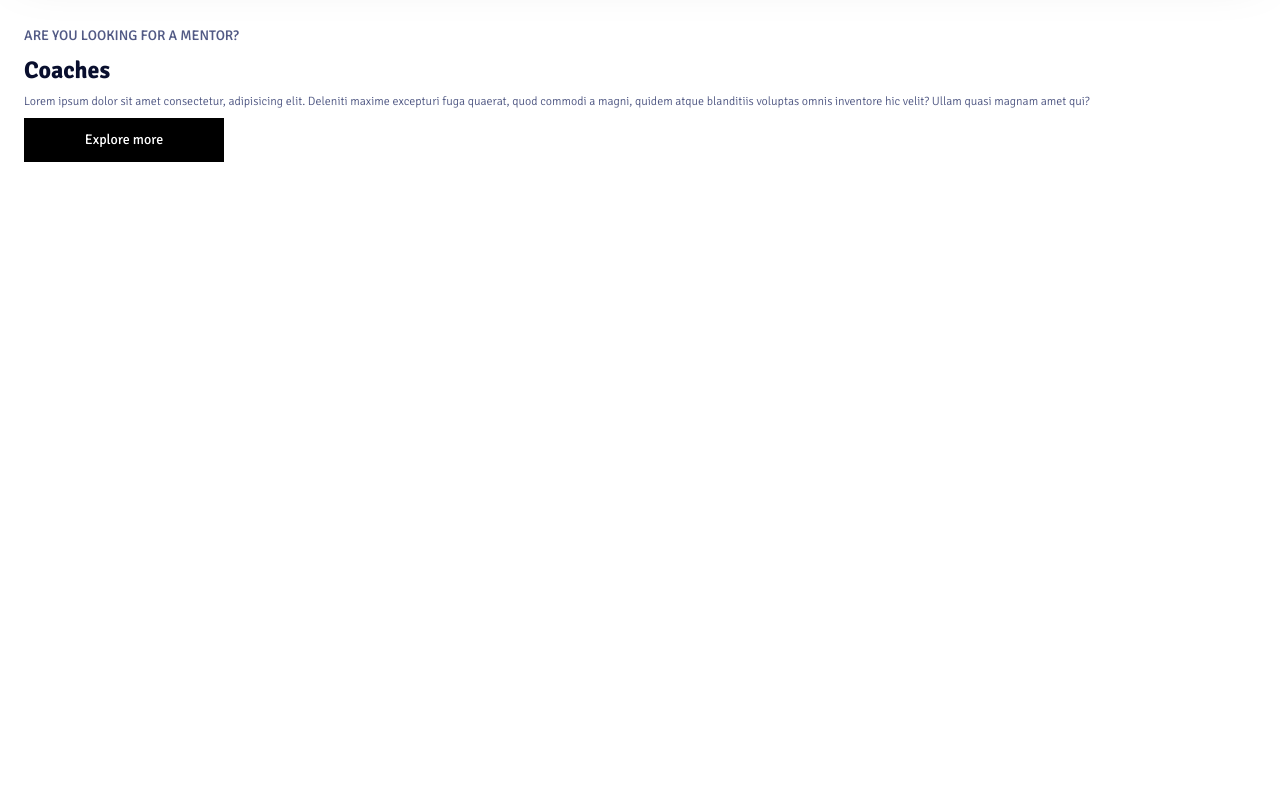
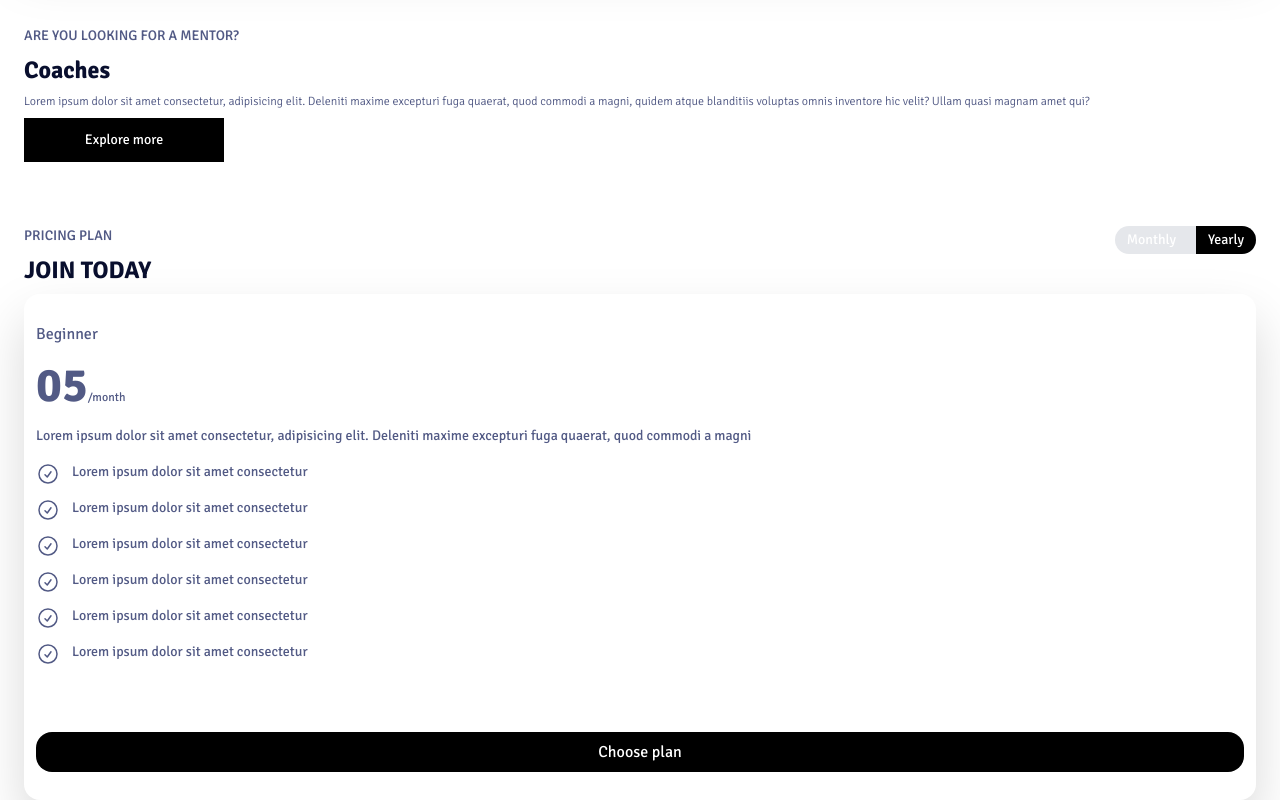
Before and after one commit to basilgoodluck/gym-website, a React (Vite) app in the folder client/: page / in a window 1280 px wide. Shown: the part 3703-4503 px from the top of the page. Before the commit the page ends 3865 px from the top, so only its background shows below. Built offline with nearby package versions, Linux system fonts and the light colour scheme; the HTML template or start-up script is replaced by a standard one.

Commit message:
updated pricing

```diff
--- a/client/src/scenes/home/components/pricing/index.tsx
+++ b/client/src/scenes/home/components/pricing/index.tsx
@@ -2,13 +2,66 @@ type Props = {}
 
 function Pricing({}: Props) {
   return (
-    <div>
-        <div>
-            <div>
+    <div className="flex flex-col gap-4 px-6 mt-6">
+        <div className="flex flex-col gap-2">
+          <div className="flex justify-between items-start">
+            <div className="flex flex-col gap-2">
+              <p className="font-medium uppercase text-sm">Pricing plan</p>
+              <h1 className="text-primary-500 font-bold text-2xl">JOIN TODAY</h1>
+            </div>
+            <div className="flex gap-2 bg-gray-200 rounded-2xl text-white text-sm">
+              <button className="rounded-s-2xl px-3 py-1">Monthly</button>
+              <button className="bg-black h-full w-full rounded-e-2xl py-1 px-3">Yearly</button>
+            </div>
+          </div>
+          <div>
+            <div className="bg-white drop-shadow-2xl px-3 py-7 rounded-2xl flex flex-col gap-4">
+              <p>Beginner</p>
+              <h1 className="text-5xl font-bold">05<span className="text-xs font-normal">/month</span></h1>
+              <p className="text-sm">Lorem ipsum dolor sit amet consectetur, adipisicing elit. Deleniti maxime excepturi fuga quaerat, quod commodi a magni</p>
+              <div className="flex flex-col gap-3 text-sm">
+                <div className="flex gap-3">
+                  <svg xmlns="http://www.w3.org/2000/svg" fill="none" viewBox="0 0 24 24" stroke-width="1.5" stroke="currentColor" className="size-6">
+                    <path stroke-linecap="round" stroke-linejoin="round" d="M9 12.75 11.25 15 15 9.75M21 12a9 9 0 1 1-18 0 9 9 0 0 1 18 0Z" />
+                  </svg>
+                  <p>Lorem ipsum dolor sit amet consectetur</p>
+                </div>
+                <div className="flex gap-3">
+                  <svg xmlns="http://www.w3.org/2000/svg" fill="none" viewBox="0 0 24 24" stroke-width="1.5" stroke="currentColor" className="size-6">
+                    <path stroke-linecap="round" stroke-linejoin="round" d="M9 12.75 11.25 15 15 9.75M21 12a9 9 0 1 1-18 0 9 9 0 0 1 18 0Z" />
+                  </svg>
+                  <p>Lorem ipsum dolor sit amet consectetur</p>
+                </div>
+                <div className="flex gap-3">
+                  <svg xmlns="http://www.w3.org/2000/svg" fill="none" viewBox="0 0 24 24" stroke-width="1.5" stroke="currentColor" className="size-6">
+                    <path stroke-linecap="round" stroke-linejoin="round" d="M9 12.75 11.25 15 15 9.75M21 12a9 9 0 1 1-18 0 9 9 0 0 1 18 0Z" />
+                  </svg>
+                  <p>Lorem ipsum dolor sit amet consectetur</p>
+                </div>
+                <div className="flex gap-3">
+                  <svg xmlns="http://www.w3.org/2000/svg" fill="none" viewBox="0 0 24 24" stroke-width="1.5" stroke="currentColor" className="size-6">
+                    <path stroke-linecap="round" stroke-linejoin="round" d="M9 12.75 11.25 15 15 9.75M21 12a9 9 0 1 1-18 0 9 9 0 0 1 18 0Z" />
+                  </svg>
+                  <p>Lorem ipsum dolor sit amet consectetur</p>
+                </div>
+                <div className="flex gap-3">
+                  <svg xmlns="http://www.w3.org/2000/svg" fill="none" viewBox="0 0 24 24" stroke-width="1.5" stroke="currentColor" className="size-6">
+                    <path stroke-linecap="round" stroke-linejoin="round" d="M9 12.75 11.25 15 15 9.75M21 12a9 9 0 1 1-18 0 9 9 0 0 1 18 0Z" />
+                  </svg>
+                  <p>Lorem ipsum dolor sit amet consectetur</p>
+                </div>
+                <div className="flex gap-3">
+                  <svg xmlns="http://www.w3.org/2000/svg" fill="none" viewBox="0 0 24 24" stroke-width="1.5" stroke="currentColor" className="size-6">
+                    <path stroke-linecap="round" stroke-linejoin="round" d="M9 12.75 11.25 15 15 9.75M21 12a9 9 0 1 1-18 0 9 9 0 0 1 18 0Z" />
+                  </svg>
+                  <p>Lorem ipsum dolor sit amet consectetur</p>
+                </div>
+              </div>
+              <button className="w-full bg-black p-2 rounded-2xl text-white mt-[50px]">Choose plan</button>
+            </div>
 
-            </div>
-            <div></div>
-            <div></div>
+          </div>
+
         </div>
     </div>
   )
--- a/client/src/scenes/home/index.tsx
+++ b/client/src/scenes/home/index.tsx
@@ -2,6 +2,7 @@ import Hero from "./components/hero"
 import WhyChoose from "./components/whyChoose"
 import OurTrainers from "./components/ourTrainers"
 import Coaches from "./components/coaches"
+import Pricing from "./components/pricing"
 
 type Props = {}
 
@@ -12,6 +13,7 @@ const Home = ({}: Props) => {
       <WhyChoose />
       <OurTrainers />
       <Coaches />
+      <Pricing />
     </div>
   )
 }
```
